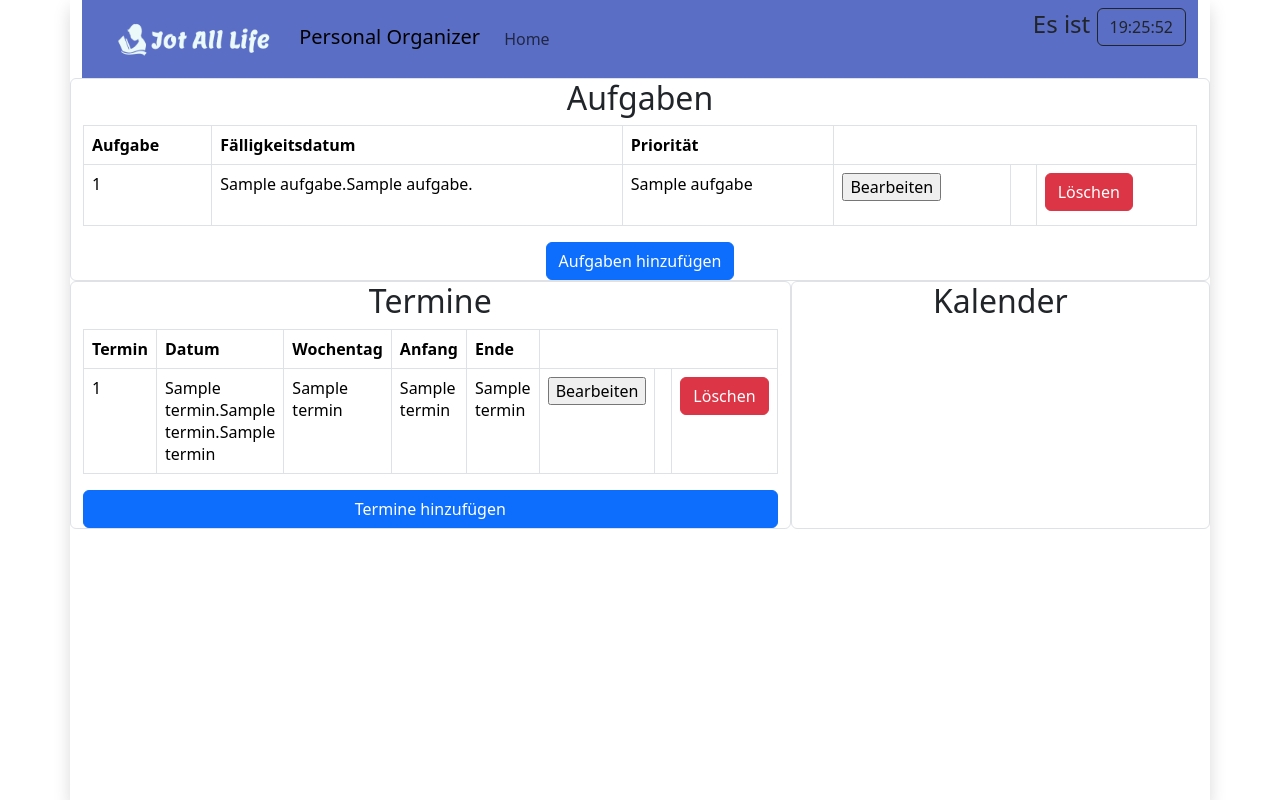
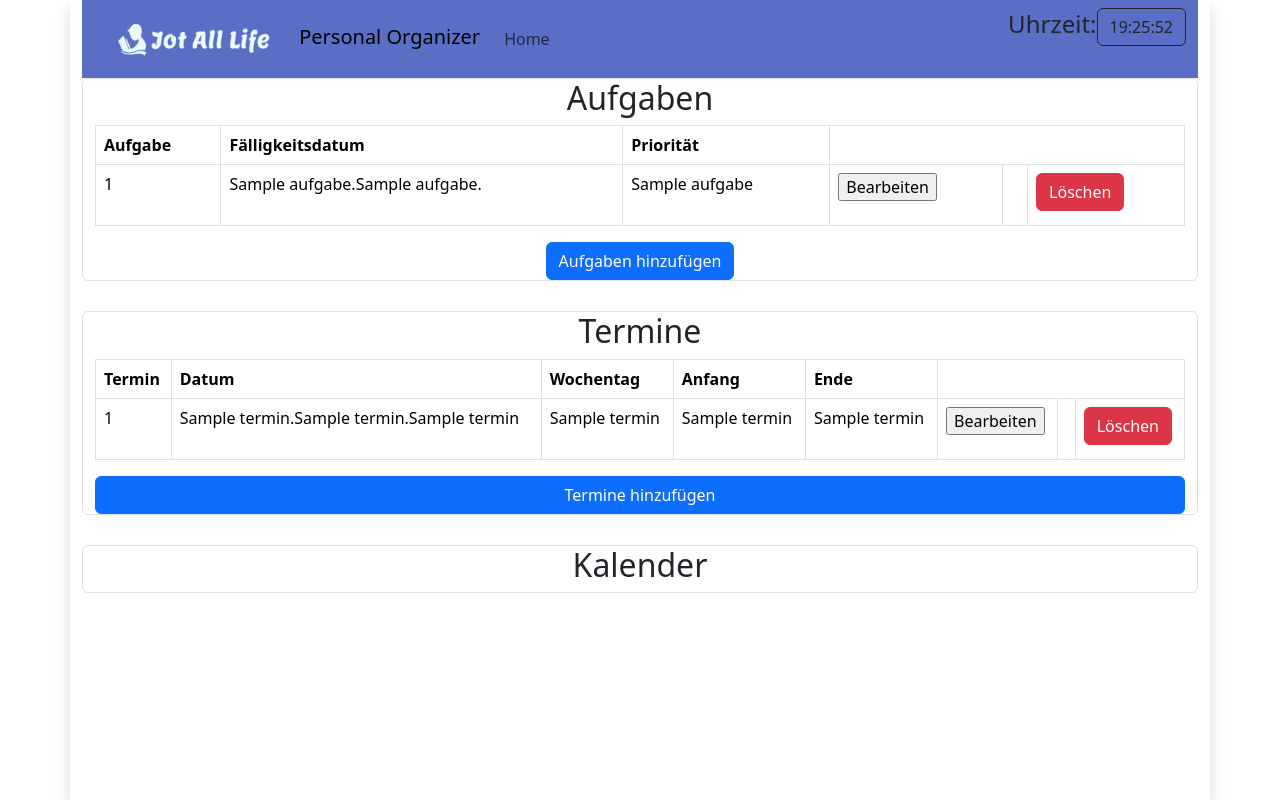
Before and after one commit to LeonardK2020/Klausurersatzleistung, a Flask app: template templates/index.html in a window 1280 px wide. Run offline with Flask 3, Linux system fonts and the light colour scheme; the template is opened without the code that fills it: most values are stand-ins (such as "Sample title", 1, 10 or a date in 2020); some libraries are stand-ins or nearby versions.

Commit message:
Anordnungs updates 2. + Uhrzeit

```diff
--- a/templates/index.html
+++ b/templates/index.html
@@ -19,14 +19,12 @@
                     </li>
                 </ul>
                 <form name="uhr" class="text-center">
-                    <h4>Es ist <input type="button" class="btn btn-outline-dark" name="uhrbutton" value="00:00:00"/></h4>
+                    <h4>Uhrzeit:<input type="button" class="btn btn-outline-dark" name="uhrbutton" value="00:00:00"/></h4>
                 </form>
             </div>
         </nav>
 
 
-
-        <div class="row">
             <div class="col text-center container-fluid border rounded">
               <h2>Aufgaben</h2>
               <table class="table table-bordered mx-auto">
@@ -63,7 +61,7 @@
             </table>
             <a href="/Aufgaben" class="btn btn-primary">Aufgaben hinzufügen</a>
             </div>
-            <div class="col text-center container-fluid border rounded">
+            <div style="margin-top: 30px" class="col text-center container-fluid border rounded">
               <h2>Termine</h2>
               <table class="table table-bordered mx-auto">
                 <tr>
@@ -95,10 +93,9 @@
             </table>
             <a href="/Termine" class="btn btn-primary mt-3 mx-auto d-block">Termine hinzufügen</a>
             </div>
-            <div class="col text-center container-fluid border rounded">
+            <div style="margin-top: 30px" class="col text-center container-fluid border rounded">
               <h2>Kalender</h2>
             </div>
-          </div>
 
 
 
```
